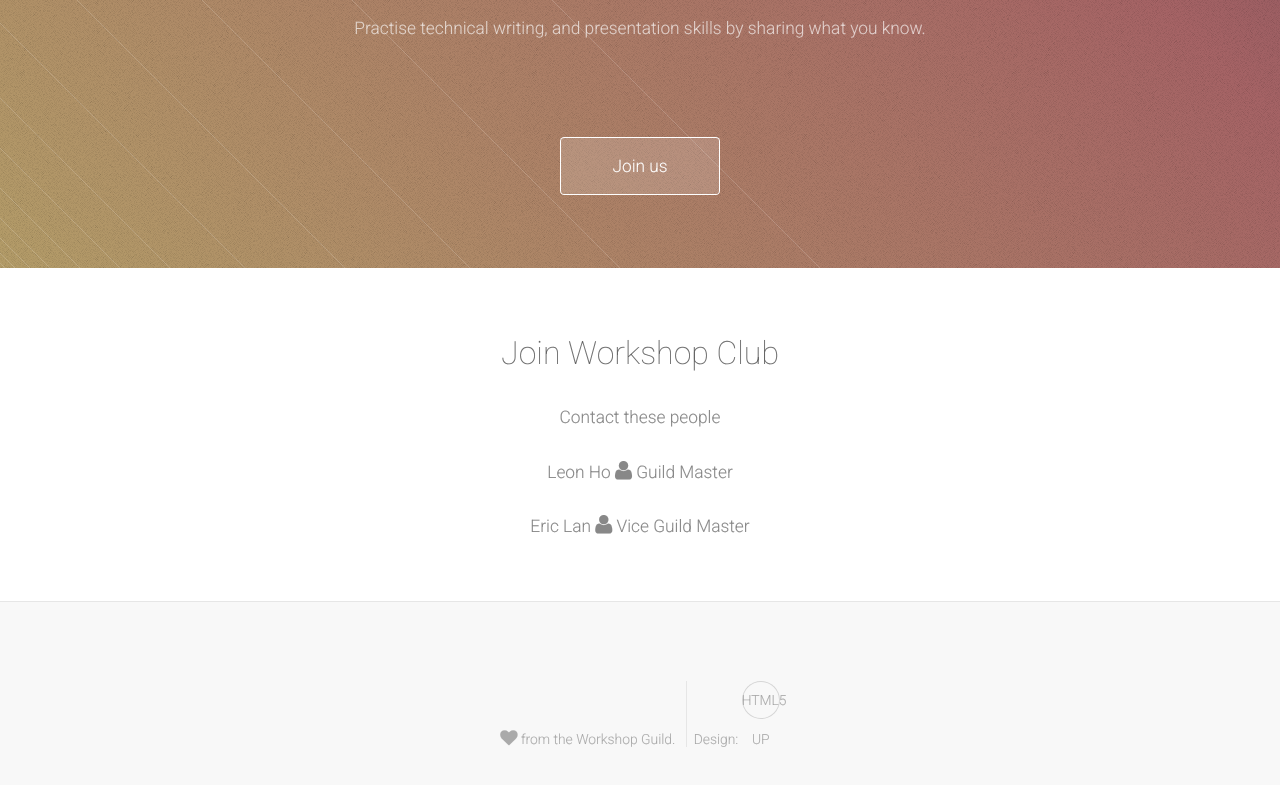
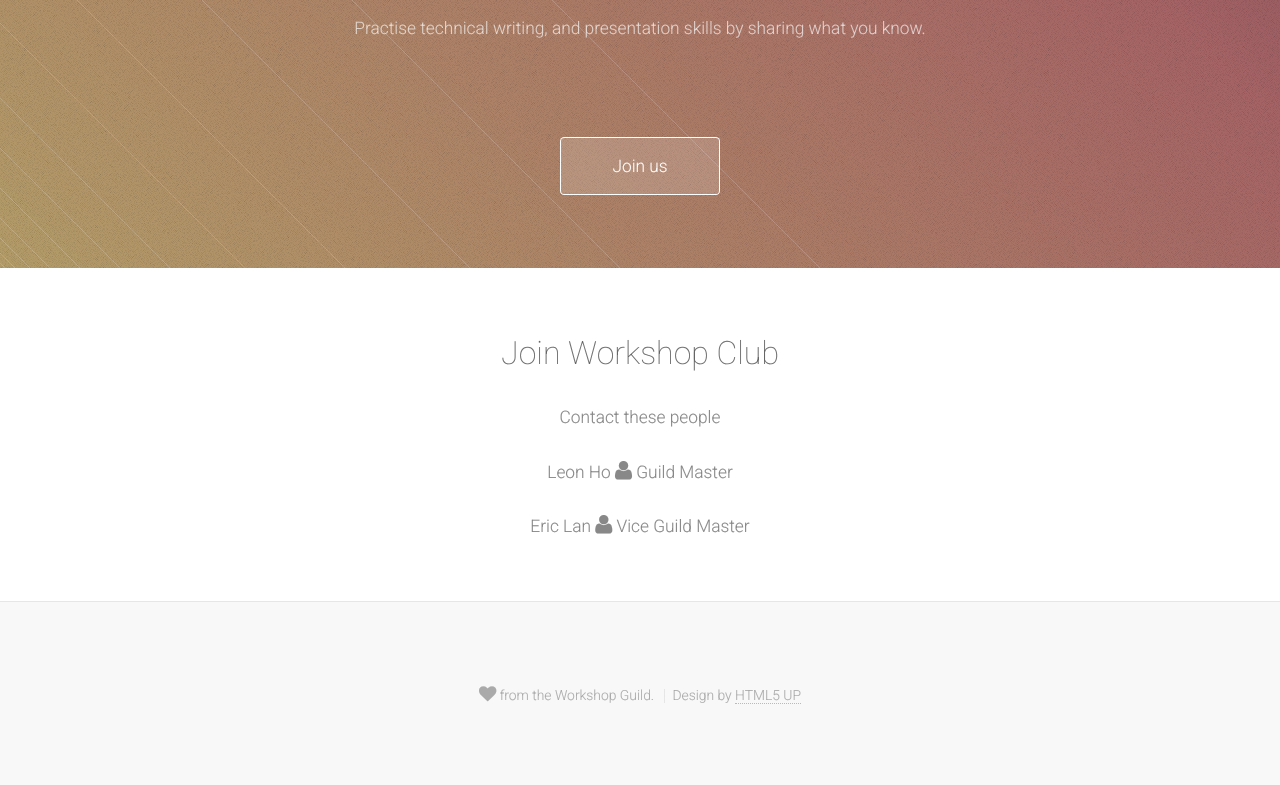
Before and after one commit to workshop-guild/workshop-guild.github.io, a website: page index.html in a window 1280 px wide. Shown: the part 2001-2786 px from the top of the page. Drawn offline with Linux system fonts and the light colour scheme.

Commit message:
fixed a bad div

```diff
--- a/index.html
+++ b/index.html
@@ -400,7 +400,7 @@
 
     <!-- Footer -->
       <section id="footer">
-        <ul class="icons"><!--
+        <!-- <ul class="icons">
           <li><a href="#" class="fa fa-twitter solo"><span>Twitter</span></a></li>
           <li><a href="#" class="fa fa-facebook solo"><span>Facebook</span></a></li>
           <li><a href="#" class="fa fa-google-plus solo"><span>Google+</span></a></li>
@@ -410,7 +410,7 @@
         <div class="copyright">
           <ul class="menu">
             <li><i class="fa fa-heart"></i> from the Workshop Guild.</li>
-            <li>Design: <a href="http://html5up.net/">HTML5 UP</a></li>
+            <li>Design by <a href="http://html5up.net/">HTML5 UP</a></li>
           </ul>
         </div>
       </section>
```
